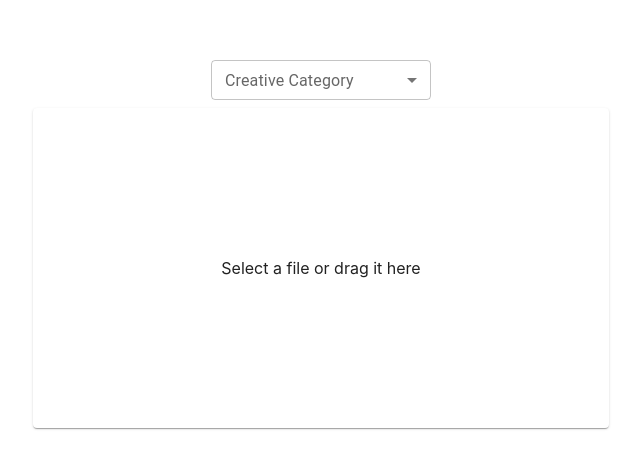
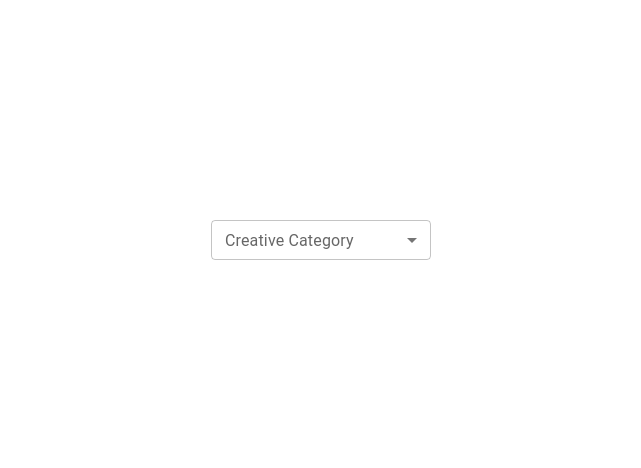
Before and after one commit to veerbal1/creative-processing, a Next.js app: page / in a window 1280 px wide. Shown: the part 160-628 px from the top of the page, without its empty margins (319-960 px from the left). Built offline with nearby package versions, Linux system fonts and the light colour scheme.

Commit message:
Wrapped drop zone in collapse container

```diff
--- a/components/App.js
+++ b/components/App.js
@@ -1,4 +1,4 @@
-import { Container } from '@mui/material';
+import { Collapse, Container } from '@mui/material';
 import React from 'react';
 import DropZone from './DropZone';
 import TypeSelector from './TypeSelector';
@@ -22,7 +22,9 @@ const App = () => {
       }}
     >
       <TypeSelector state={type} handleChange={setType} list={creativeTypes} />
-      <DropZone handleDrop={() => null} />
+      <Collapse in={type !== ''}>
+        <DropZone handleDrop={() => null} />
+      </Collapse>
     </Container>
   );
 };
--- a/components/DropZone.js
+++ b/components/DropZone.js
@@ -13,7 +13,7 @@ const DropZone = ({ handleDrop }) => {
     <Card
       sx={{
         minHeight: '40vh',
-        width: '50%',
+        minWidth: '50vw',
         display: 'flex',
         justifyContent: 'center',
         alignItems: 'center',
```
